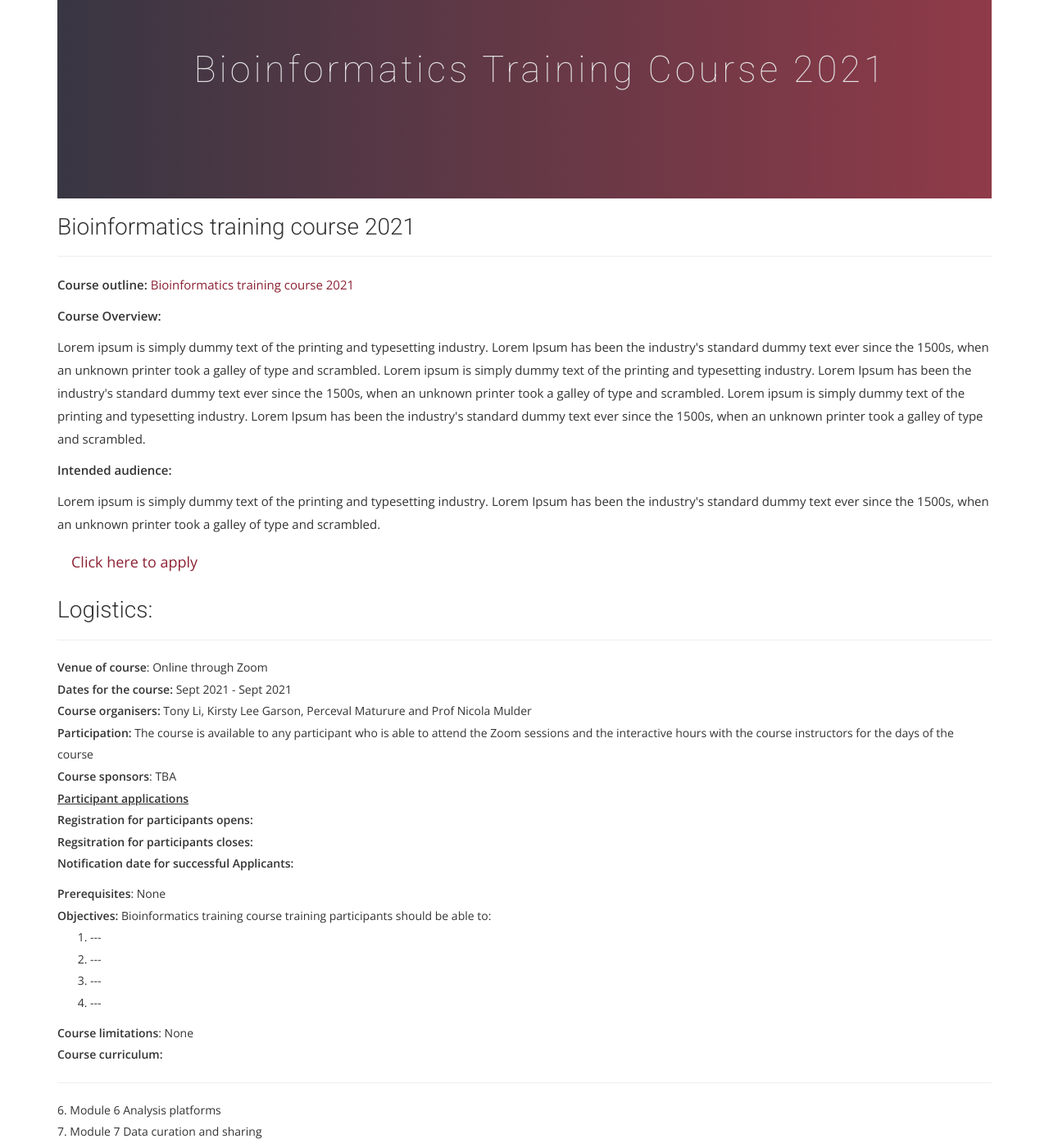
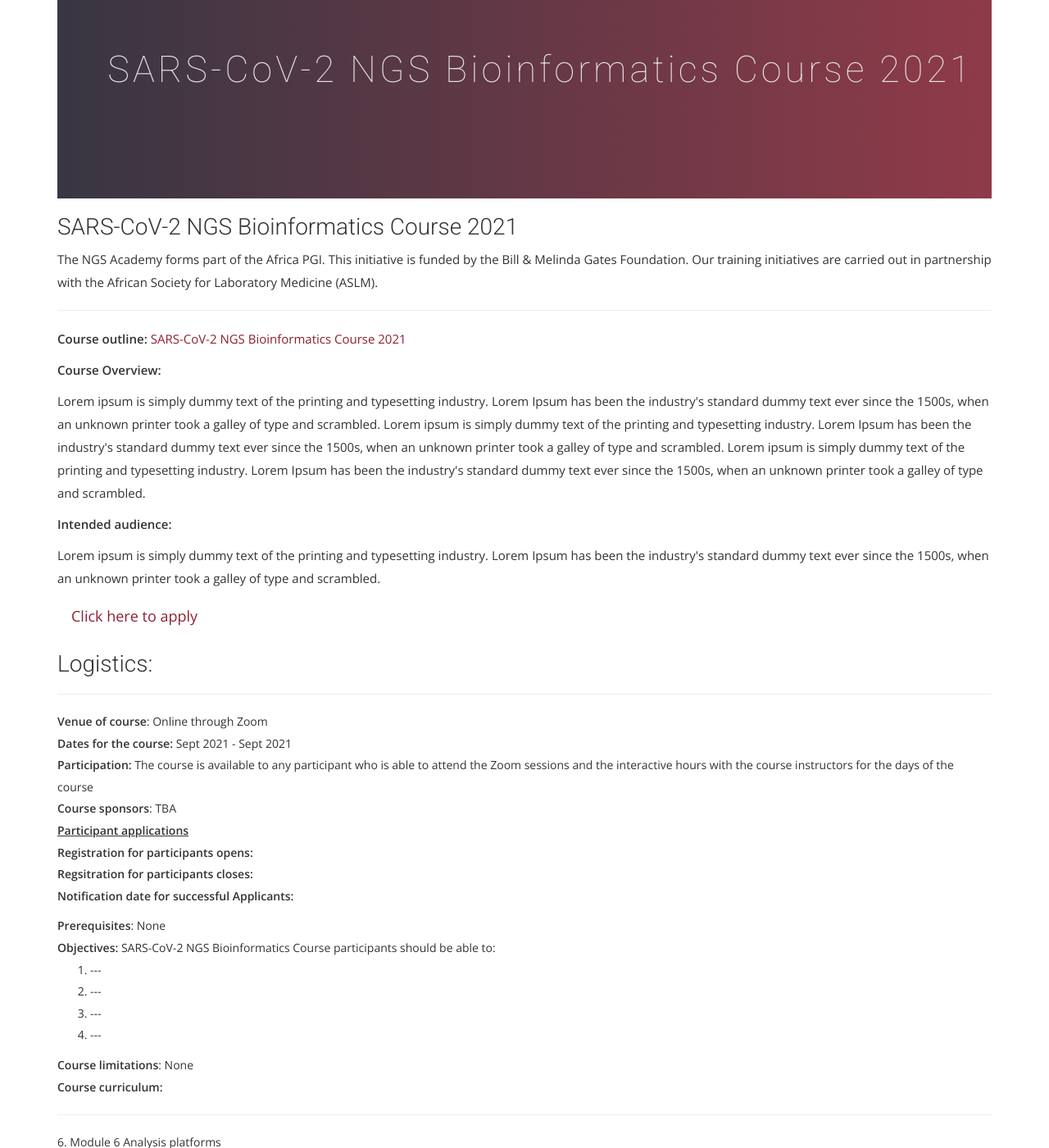
Before and after one commit to pmaturure3/ngsacad, a Jekyll site: the page built from _posts/2021-08-03-SARS-CoV-2-NGS-Bioinformatics-Course-2021.md, in a window 1280 px wide and 1400 px high, scrolled down 218 px. Shown: the whole window at 82% size. Built offline with Jekyll 4.4.1, drawn with Linux system fonts in a browser that asks for light colours; nearby versions of some CDN libraries; some web fonts are replaced; comment, search, counter and statistics services are not loaded.

Commit message:
updated Bioinformatics course update

```diff
--- a/_posts/2021-08-03-Bioinformatics-Application.md
+++ b/_posts/2021-08-03-SARS-CoV-2-NGS-Bioinformatics-Course-2021.md
@@ -1,6 +1,6 @@
 ---
 layout: default
-title:  "Bioinformatics training course 2021"
+title:  "SARS-CoV-2 NGS Bioinformatics Course 2021"
 date: 2021-06-09
 permalink: /:year/:title
 category: upcoming
@@ -11,10 +11,11 @@
 
 {% include subpage-header.html %}
 
-### Bioinformatics training course 2021
+### SARS-CoV-2 NGS Bioinformatics Course 2021
+The NGS Academy forms part of the Africa PGI. This initiative is funded by the Bill & Melinda Gates Foundation. Our training initiatives are carried out in partnership with the African Society for Laboratory Medicine (ASLM).
 <hr>
 
-<b>Course outline:</b> [Bioinformatics training course 2021]({{ site.url }}/docs/course_outline.pdf)
+<b>Course outline:</b> [ SARS-CoV-2 NGS Bioinformatics Course 2021]({{ site.url }}/docs/course_outline.pdf)
 
 <p align="left"><b >Course Overview:</b></p>
 
@@ -40,8 +41,8 @@
 
 <li><b>Dates for the course:</b>  Sept 2021 - Sept 2021</li>
 
-
-<li><b>Course organisers:</b> Tony Li, Kirsty Lee Garson, Perceval Maturure and Prof Nicola Mulder</li>
+<!--
+<li><b>Course organisers:</b> Tony Li, Kirsty Lee Garson, Perceval Maturure and Prof Nicola Mulder</li> -->
 
 
 <li><b>Participation:</b> The course is available to any participant who is able to attend the Zoom sessions and the interactive hours with the course instructors for the days of the course</li>
@@ -61,7 +62,7 @@
 <b>Prerequisites</b>: None
 <br>
 
-<b>Objectives:</b> Bioinformatics training course training participants should be able to:
+<b>Objectives:</b>  SARS-CoV-2 NGS Bioinformatics Course participants should be able to:
 
 <ol>
 <li>---</li>
@@ -109,7 +110,7 @@
       Session 1</td>
       <td> <ul>
   <li>SANBI</li>
-  <li>--</li>
+  <li>----</li>
 
 </ul> </td>
             <td><ul>
```
